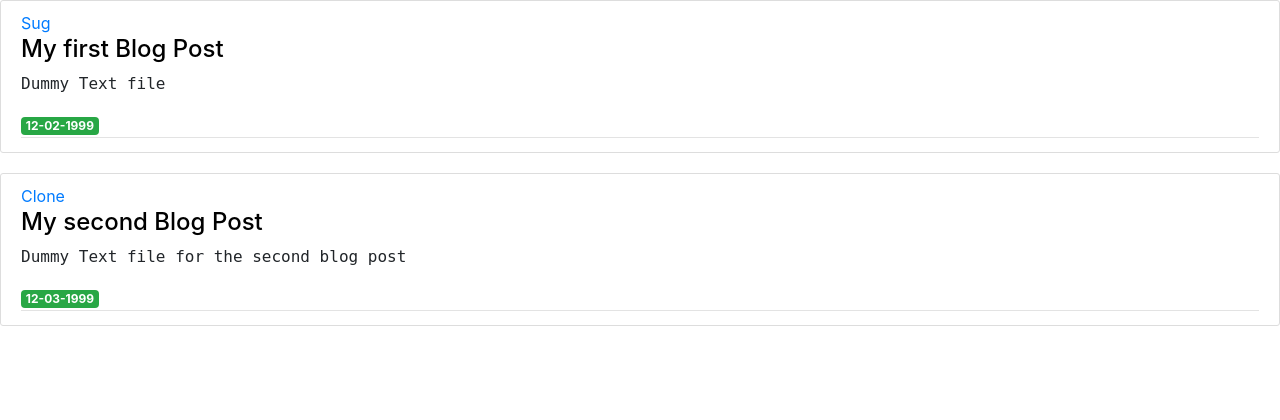
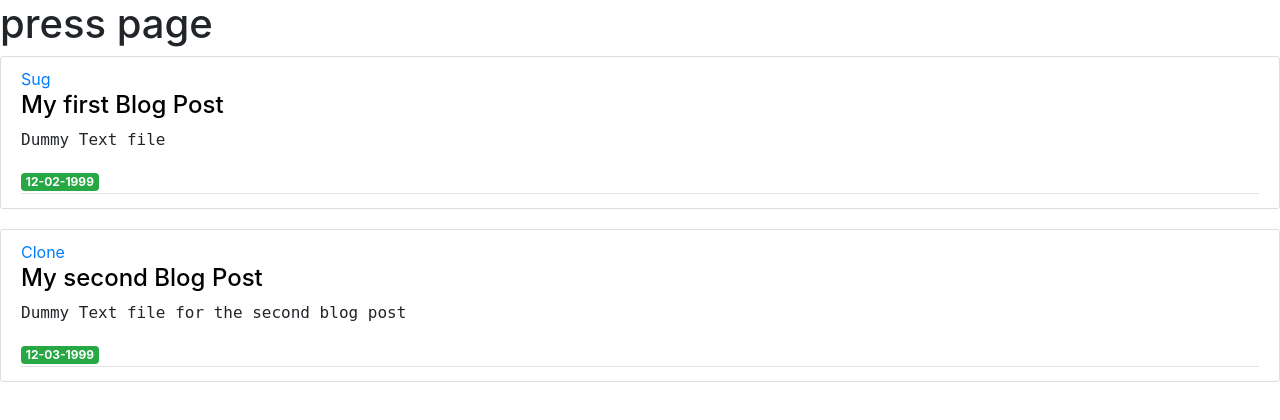
Before and after one commit to TijanAyo/Sugpress, a Django app: page /press/ in a window 1280 px wide. Shown: the top 420 px of the page. Run offline with Django 3.2, Linux system fonts and the light colour scheme; some libraries are stand-ins or nearby versions.

Commit message:
minor chnages

```diff
--- a/sug/templates/press.html
+++ b/sug/templates/press.html
@@ -2,6 +2,7 @@
 {% block title %} Sug Press News {% endblock %}
 
 {% block body %}
+    <h1> press page </h1>
     {% for posts in post %}
         <article class="media content-section">
             <div class="media-body">
```
